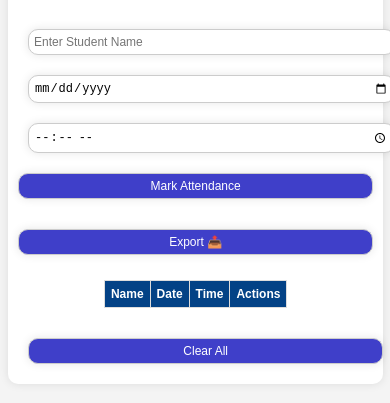
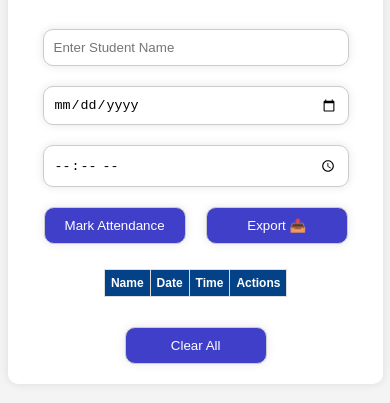
Before and after one commit to abdullah123238/Attendance-System, a plain HTML site: page index.html in a window 390 px wide. Shown: the part 91-494 px from the top of the page. Drawn offline with Linux system fonts and the light colour scheme.

Commit message:
Attendance system

```diff
--- a/style.css
+++ b/style.css
@@ -101,20 +101,7 @@ button:hover{
 }
 
 @media (max-width: 1024px) {
-    .container {
-        width: 80%;
-    }
 
-    input, button {
-        width: 80%;
-        padding: 8px;
-        font-size: 14px;
-    }
-
-    .buttons {
-        flex-direction: column;
-        gap: 10px;
-    }
 
     table {
         width: 100%;
@@ -122,20 +109,7 @@ button:hover{
 }
 
 @media (max-width: 768px) {
-    .container {
-        width: 90%;
-        padding: 15px;
-    }
 
-    input, button {
-        width: 100%;
-        padding: 6px;
-        font-size: 13px;
-    }
-
-    .clearButton {
-        width: 100%;
-    }
 
     .tbbb {
         width: 100%;
@@ -158,15 +132,7 @@ button:hover{
         padding: 10px;
     }
 
-    input, button {
-        width: 100%;
-        padding: 5px;
-        font-size: 12px;
-    }
 
-    button, .clearButton {
-        width: 100%;
-    }
 
     th, td {
         font-size: 12px;
```
